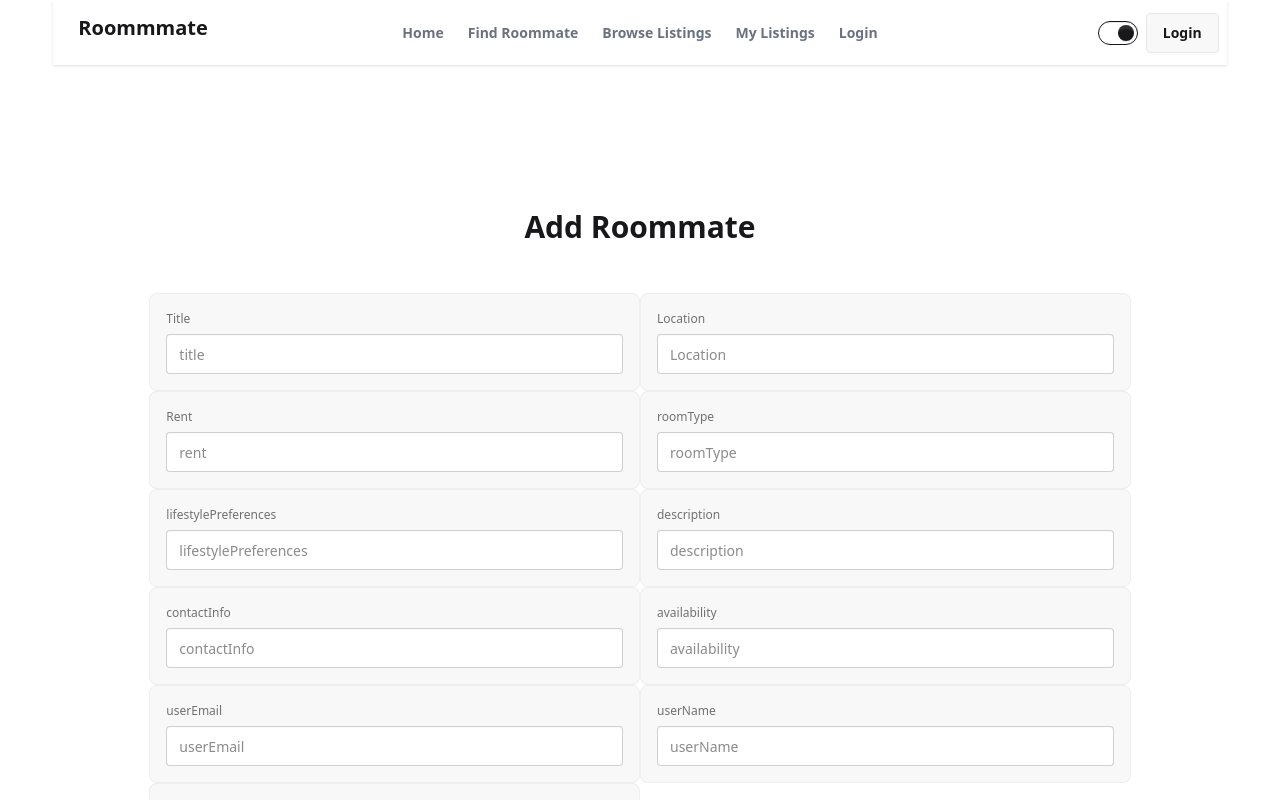
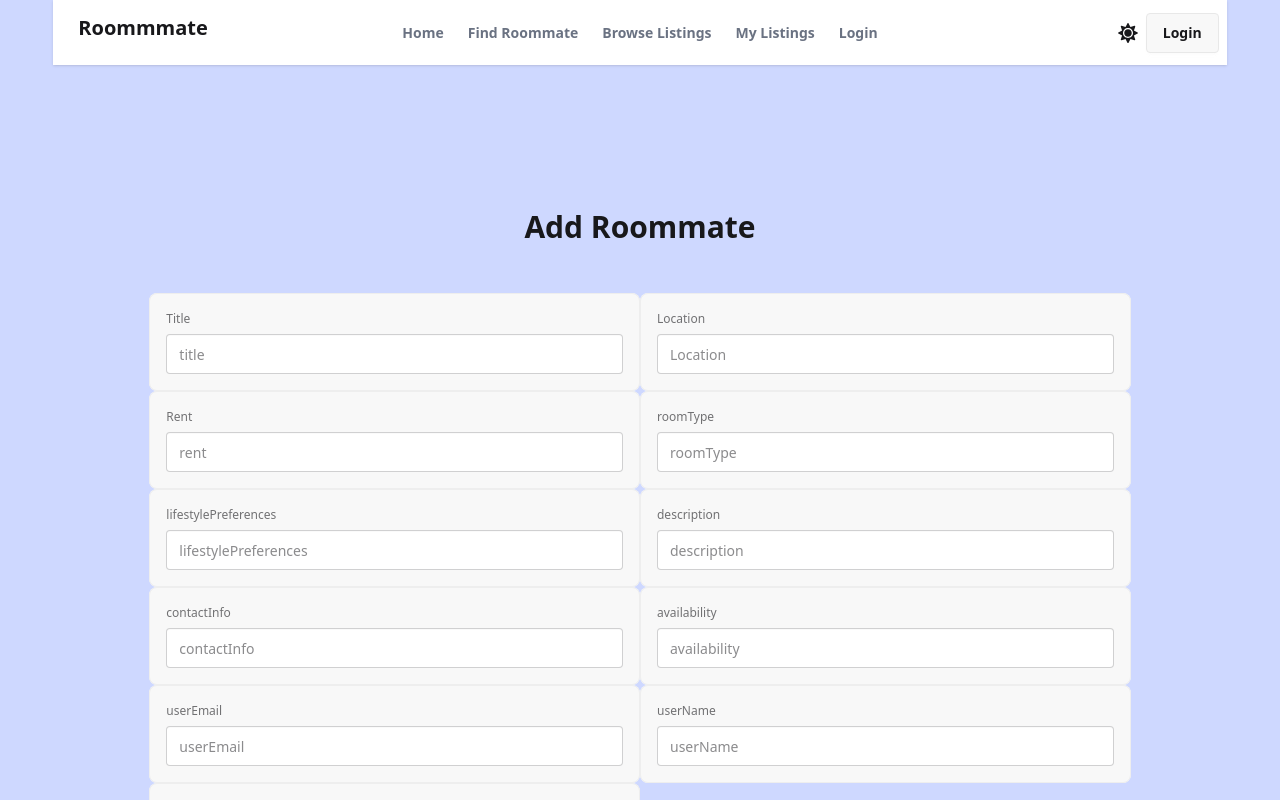
Before and after one commit to sayedkhan19/roommateFinderApplication, a React (Vite) app: page /room in a window 1280 px wide. Shown: the top 800 px of the page. Built offline with nearby package versions, Linux system fonts and the light colour scheme; no server answers.

Commit message:
aad dark and light

```diff
--- a/src/LayOuts/MainLayouts.jsx
+++ b/src/LayOuts/MainLayouts.jsx
@@ -1,19 +1,27 @@
-import React from 'react';
+import React, { useState } from 'react';
 import { Outlet, useNavigation } from 'react-router';
 import Navbar from '../components/Navbar';
 import Footer from '../components/Footer';
 
+
 const MainLayouts = () => {
+    const [theme, setTheme] = useState('light')
     const {state} = useNavigation();
     return (
+        <div className={`container ${theme}`}>
         <div className='w-11/12 mx-auto '>
-            <Navbar></Navbar>
-            {import.meta.env.VITE_name}
+
+            <div >
+                <Navbar theme={theme} setTheme={setTheme}></Navbar>
+            </div>
+
 
        {state=="loading" ? <span className="loading loading-bars loading-xl"></span> :<Outlet></Outlet>}
 
             <Footer></Footer>
         </div>
+
+        </div>
     );
 };
 
--- a/src/Routes/Route.jsx
+++ b/src/Routes/Route.jsx
@@ -15,6 +15,7 @@ import AddRoommate from "../pages2/AddRoommate";
 import UsersGetAll from "../pages2/UsersGetAll";
 import UpdateUser from "../pages2/UpdateUser";
 import DetalsPageOr from "../pages/DetalsPageOr";
+
 
 export const router = createBrowserRouter([
   {
@@ -67,6 +68,7 @@ export const router = createBrowserRouter([
             <UsersGetAll></UsersGetAll>
           </PrivateRoutes>,
         },
+
         {
           path:"/updateuser/:id",
           element:<PrivateRoutes>
--- a/src/components/Navbar.jsx
+++ b/src/components/Navbar.jsx
@@ -1,9 +1,12 @@
-import React, { use } from 'react';
+import React, { use, useState } from 'react';
 import { NavLink } from 'react-router';
 import { AuthContext } from '../ptovider/AuthProvider';
 import toast from 'react-hot-toast';
+import { FaMoon, FaSun } from 'react-icons/fa';
 
-const Navbar = () => {
+
+const Navbar = ({theme,setTheme}) => {
+  const [isDark, setIsDark] = useState(false);
   const {user,logOut} = use(AuthContext);
    const links =
     <>
@@ -25,6 +28,7 @@ const Navbar = () => {
       </li>
 
 
+
     </>
   const handleLogOut = () =>{
       logOut()
@@ -34,6 +38,11 @@ const Navbar = () => {
   toast.error(error)
 });
   }
+
+const toggle = () => {
+    setTheme(theme === 'light' ? 'dark' : 'light');
+    setIsDark(prev => !prev);
+  };
 
   return (
     <div>
@@ -66,7 +75,7 @@ const Navbar = () => {
           </div>
           <div className='flex gap-2 justify-center items-center'>
             <a className="btn btn-ghost text-xl hidden md:hidden lg:block">Roommmate</a>
-            <h1 className='hidden lg:block md:hidden'>{user && user.email}</h1>
+            {/* <h1 className='hidden lg:block md:hidden'>{user && user.email}</h1> */}
           </div>
         </div>
         <div className="navbar-center hidden lg:flex">
@@ -74,7 +83,15 @@ const Navbar = () => {
         </div>
         <div className="navbar-end">
           <div className='flex flex-row gap-2 justify-center items-center'>
-            <input type="checkbox" defaultChecked className="toggle" />
+
+             <button onClick={toggle} className='cursor-pointer flex items-center gap-2'>
+            {isDark ? <FaMoon className="text-xl" /> : <FaSun className="text-xl" />}
+
+          </button>
+
+
+
+
             {user && (
               <img
                 className="rounded-full w-10 h-10 object-cover cursor-pointer"
@@ -95,6 +112,7 @@ const Navbar = () => {
           </div>
         </div>
       </div>
+
     </div>
   );
 };
--- a/src/index.css
+++ b/src/index.css
@@ -1,8 +1,11 @@
 @import "tailwindcss";
 @plugin "daisyui";
-@plugin "daisyui/theme" {
-  name: "light";
-  default: true;
-  --color-primary: light;
-  --color-secondary: dark;
+
+.container{
+
+    background: #ced8ff;
+    transition: 0.5s;
 }
+.container.dark{
+    background: #222;
+}
```
Also changed, not shown: src/App.css (+2 -6 lines).
